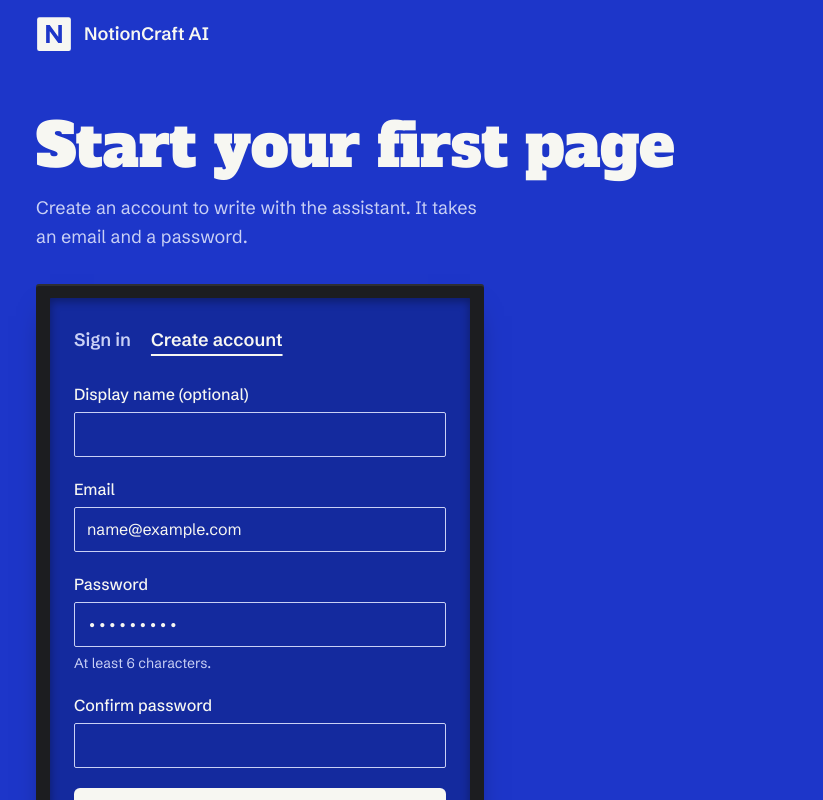
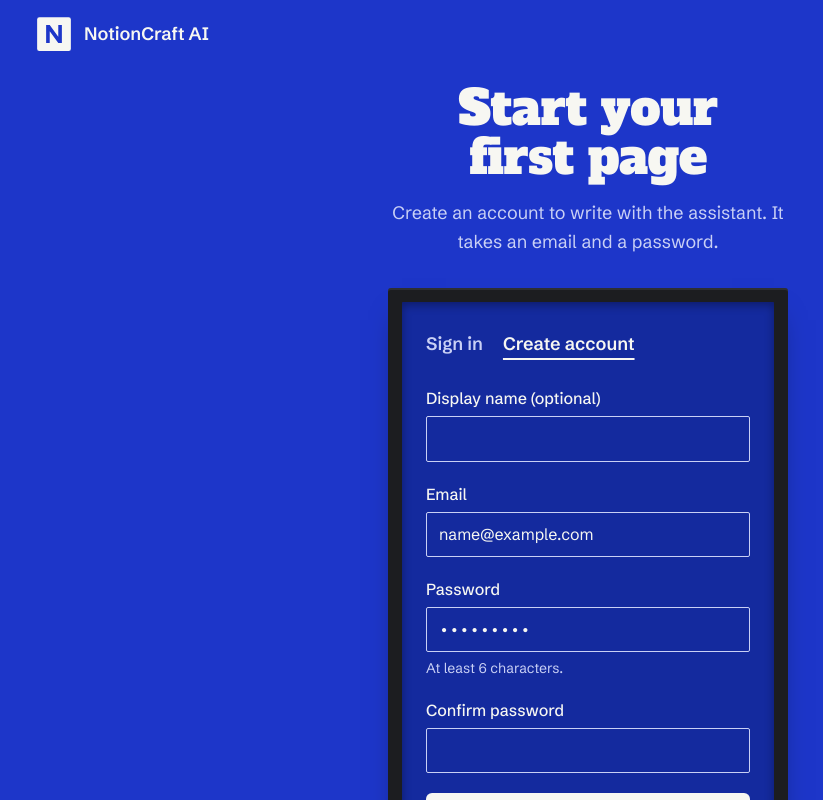
Before and after one commit to Haruru0-0/notioncraft-ai, a Next.js app: page /auth in a window 1280 px wide. Both pictures are taken after typing "name@example.com", "Sample123" into the empty fields and a click on the button "Create account". Shown: the top 800 px of the page, without its empty margins (52-875 px from the left). Built offline with nearby package versions, Linux system fonts and the light colour scheme; no server answers.

Commit message:
Centre the auth screens

```diff
--- a/src/app/auth/page.tsx
+++ b/src/app/auth/page.tsx
@@ -69,17 +69,17 @@ function Submit({ loading, idle, busy }: { loading: boolean; idle: string; busy:
 
 function Shell({ title, intro, children }: { title: string; intro?: string; children: React.ReactNode }) {
   return (
-    <div className={`forme ${wood.variable} ${grotesk.variable} forme-body`}>
-      <header className="mx-auto flex max-w-6xl items-center px-4 py-4 sm:px-6">
+    <div className={`forme ${wood.variable} ${grotesk.variable} forme-body flex flex-col`}>
+      <header className="mx-auto flex w-full max-w-6xl items-center px-4 py-4 sm:px-6">
         <Link href="/" className="flex items-center gap-3" aria-label="NotionCraft AI, back to the home page">
           <Mark className="h-9 w-9" />
           <span className="text-lg font-semibold">NotionCraft AI</span>
         </Link>
       </header>
-      <main className="mx-auto max-w-6xl px-4 pb-16 pt-6 sm:px-6 sm:pt-12">
-        <h1 className="forme-display max-w-2xl text-4xl sm:text-5xl lg:text-6xl">{title}</h1>
-        {intro && <p className="mt-4 max-w-md text-lg leading-relaxed text-[var(--forme-type-dim)]">{intro}</p>}
-        <div className="forme-chase mt-8 max-w-md">
+      <main className="mx-auto flex w-full max-w-md flex-1 flex-col justify-center px-4 pb-16 pt-4 sm:px-6">
+        <h1 className="forme-display text-center text-4xl sm:text-5xl">{title}</h1>
+        {intro && <p className="mt-4 text-center text-lg leading-relaxed text-[var(--forme-type-dim)]">{intro}</p>}
+        <div className="forme-chase mt-8">
           <div className="forme-bed px-4 py-5 sm:px-6 sm:py-7">{children}</div>
         </div>
       </main>
```
